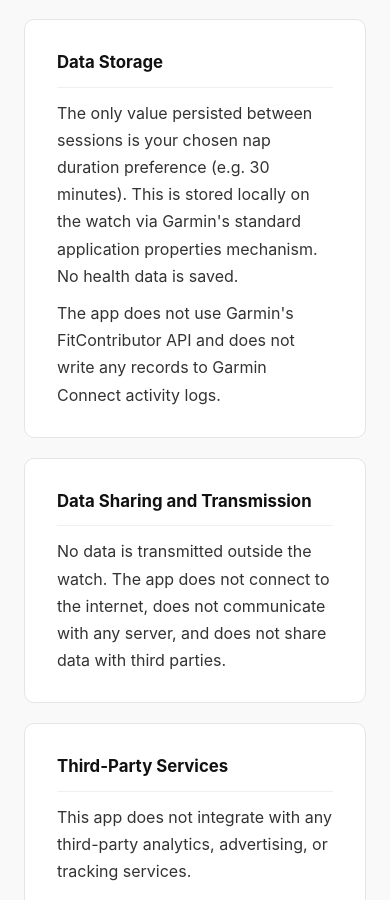
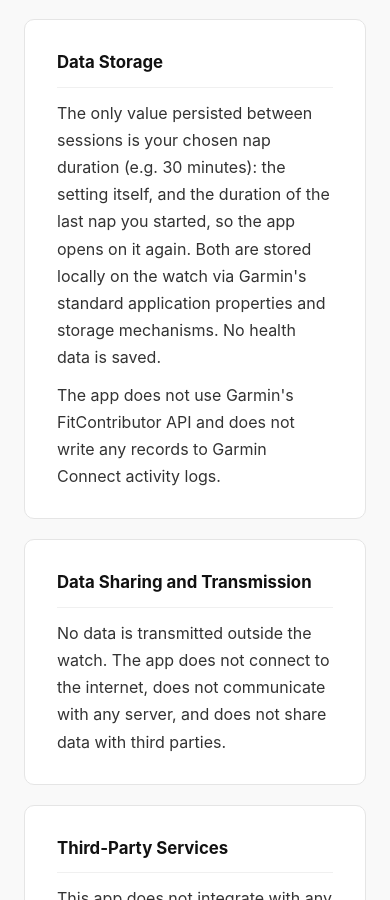
Before and after one commit to dangodavid/garmin-powernap-autowake, a plain HTML site: page docs/privacy-policy/index.html in a window 390 px wide. Shown: the part 1214-2114 px from the top of the page. Drawn offline with Linux system fonts and the light colour scheme.

Commit message:
One "Alarm by" formula, a live start screen, and a remembered duration
The alarm cap now comes from a single function, AlarmCap.deadlineSec(): the
start rounded UP to the next whole minute + the fall-asleep allowance + the
nap. The start screen's preview (SleepDetector.previewDeadlineSec) and the
running nap's deadline both call it, so a nap started anywhere in the minute
the preview was drawn in keeps exactly the promised time, and the cap falls
on a whole minute, so the alarm rings at the latest at the HH:MM shown.
Before, the deadline was the exact sum and only the display was rounded up,
so the alarm could ring up to 59 s before the minute shown and a press at the
wrong second could see two different times.

The start screen stays live: its one timer is aligned to the minute boundary
(armed into the minute's last second, then every 100 ms, because the wall
clock has whole seconds only), so the time of day and "Alarm by" move on with
the clock with nothing pressed; the same timer takes the exit popup off.

START remembers the duration in Application.Storage (written at once, unlike
properties, which reach the disk only when the app stops) and the start
screen opens on it, clamped to 5-120 min. A nap duration changed in the phone
settings takes over again, the first run uses that setting, and Stay Awake is
still never stored. startNap() no longer writes napDuration back to the phone
setting: a write lost when the app is killed would look like a change made on
the phone and would throw the remembered duration away.

Buttons already covered the whole flow (UP/DOWN +/-5 min, START begins the
nap); a test now walks it end to end without the touchscreen.

Tests: new test/StartScreenTest.mc (the formula for every second of a minute,
preview == the nap it starts through the real view and delegate, the live
minute refresh, the remembered duration, the button-only flow); the existing
timing expectations go through AlarmCap and the test clock starts on a whole
minute. 243 tests pass on fenix847mm, instinct3solar45mm, fr255s, venu3s and
vivoactive5.

Co-Authored-By: Claude Opus 5 (1M context) <noreply@anthropic.com>

```diff
--- a/docs/privacy-policy/index.html
+++ b/docs/privacy-policy/index.html
@@ -129,9 +129,11 @@
   <section>
     <h2>Data Storage</h2>
     <p>
-      The only value persisted between sessions is your chosen nap duration preference
-      (e.g. 30 minutes). This is stored locally on the watch via Garmin's standard
-      application properties mechanism. No health data is saved.
+      The only value persisted between sessions is your chosen nap duration
+      (e.g. 30 minutes): the setting itself, and the duration of the last nap you
+      started, so the app opens on it again. Both are stored locally on the watch
+      via Garmin's standard application properties and storage mechanisms. No
+      health data is saved.
     </p>
     <p>
       The app does not use Garmin's FitContributor API and does not write any records
```
Also changed, not shown: 13 other files.
